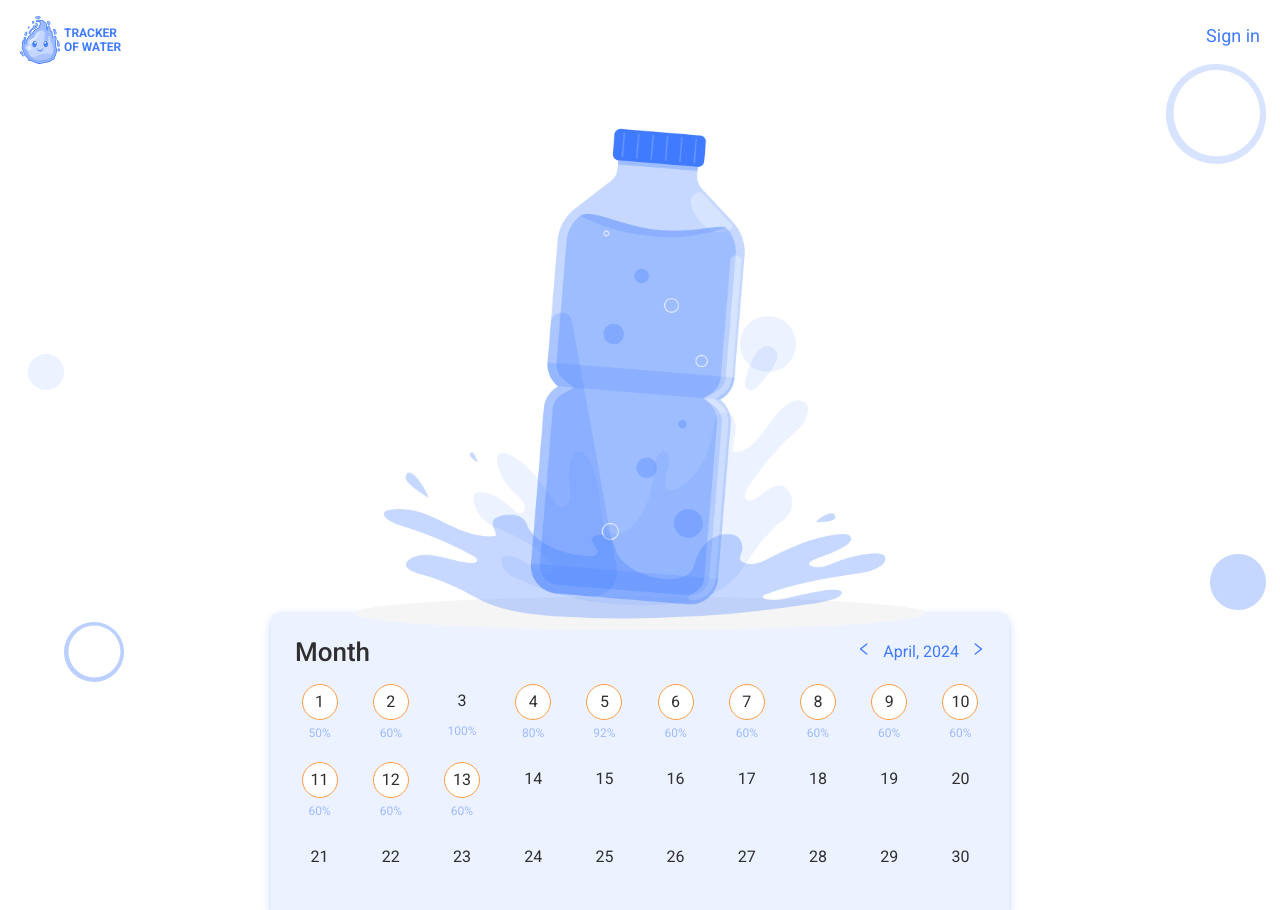
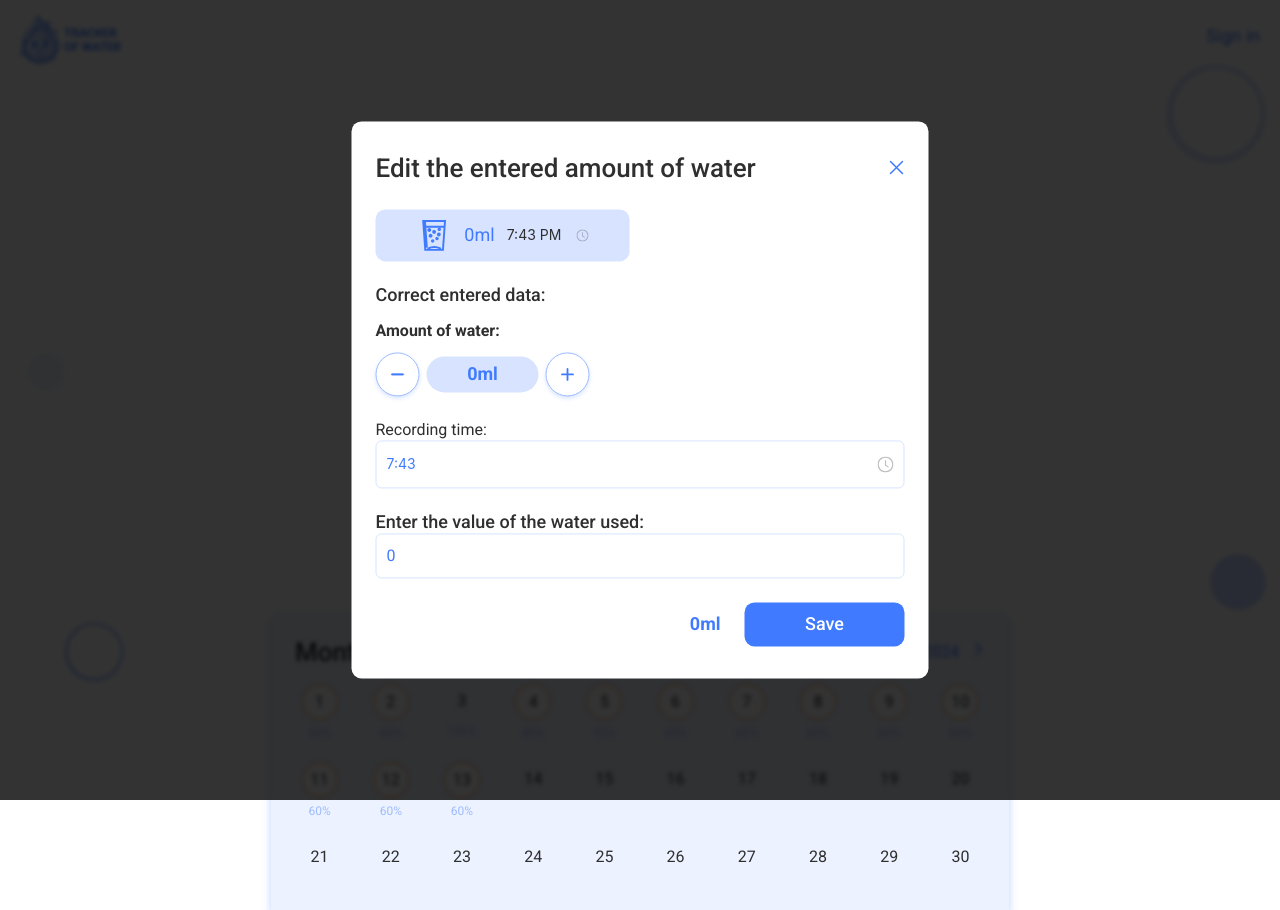
Before and after one commit to Kateryna-Borysenko/water-tracker, a React (Vite) app: page /home in a window 1280 px wide. Built offline with nearby package versions, Linux system fonts and the light colour scheme; no server answers.

Commit message:
addedWater redux

```diff
--- a/src/components/AddWaterModal/AddAndEditWaterCard.jsx
+++ b/src/components/AddWaterModal/AddAndEditWaterCard.jsx
@@ -1,27 +1,46 @@
 import { useState } from 'react';
 import { TimePicker } from 'antd';
 import dayjs from 'dayjs';
+import { useDispatch } from 'react-redux';
+import {
+  apiAddWaterPortion,
+  // apiEditWaterPortion,
+} from '../../redux/water/watersOperations';
+import { setTokenwaterPortionsInstance } from '../../redux/services/waterPortions-api';
 import Subtitle from '../common/Subtitle/Subtitle';
 import Button from '../../uikit/Button/Button';
 import Icons from '../Icons/Icons';
 import s from './AddAndEditWaterCard.module.css';
 
 const AddAndEditWaterCard = ({ isEditable = true }) => {
+  const dispatch = useDispatch();
   const [defaultTime, setDefaultTime] = useState(dayjs());
   const [counter, setCounter] = useState(0);
-  const [typing] = useState(0);
+  // const [typingData] = useState(0);
+  const [time, setTime] = useState(new Date());
   const [isFocus, setIsFocus] = useState(false);
 
-  const handleFocus = () => {
-    setIsFocus(true);
-  };
-  const handleBlur = () => {
-    setIsFocus(false);
+  // const newCounter = counter;
+  // const screenValue = isFocus ? typingData : counter;
+
+  const handleSubmit = e => {
+    e.preventDefault();
+
+    if (!counter) return;
+    const waterVolume = counter;
+    // const superData= new Date().toLocaleTimeString()
+    const date = new Date().toISOString();
+    console.log(waterVolume);
+    setTokenwaterPortionsInstance(
+      'eyJhbGciOiJIUzI1NiIsInR5cCI6IkpXVCJ9.eyJpZCI6IjY2MWQ2MTE2NTkxNTE2ODFmNGVmZTgwNCIsImlhdCI6MTcxMzI3MTA2MiwiZXhwIjoxNzEzMzUzODYyfQ.FLV8XGuDmf6CRghsIqgbcGbI6mOsHLVCvh3fOM4eh_0',
+    );
+    if (!isEditable) {
+      dispatch(apiAddWaterPortion({ waterVolume, date }));
+    }
+    //  dispatch(apiEditWaterPortion({ },));
   };
 
-  const screenValue = isFocus ? typing : counter;
-
-  const handleAmountChange = e => {
+  const handleChangeVolume = e => {
     const { name } = e.currentTarget;
 
     switch (name) {
@@ -40,8 +59,11 @@ const AddAndEditWaterCard = ({ isEditable = true }) => {
     }
   };
 
-  const handleSubmit = e => {
-    e.preventDefault();
+  const handleFocus = () => {
+    setIsFocus(true);
+  };
+  const handleBlur = () => {
+    setIsFocus(false);
   };
 
   const title = isEditable ? 'Edit the entered amount of water' : 'Add water';
@@ -65,33 +87,33 @@ const AddAndEditWaterCard = ({ isEditable = true }) => {
             />
           </div>
         )}
-        <div>
-          <Subtitle title={subtitle} className="addWaterModal" />
-          <h4 className={s.text}>Amount of water:</h4>
+        <Subtitle title={subtitle} className="addWaterModal" />
+        <h4 className={s.text}>Amount of water:</h4>
+
+        <form onSubmit={handleSubmit}>
           <div className={s.btnContainer}>
             <button
               className={s.btn}
               type="button"
               name="decrement"
               aria-label="decrementWater"
-              onClick={handleAmountChange}
+              onClick={handleChangeVolume}
               disabled={counter === 0}
             >
               <Icons className="iconEdit" id={'minus'} fill={'#407bff'} />
             </button>
-            <span className={s.waterAmountValue}>{screenValue}ml</span>
+            <span className={s.waterAmountValue}>{counter}ml</span>
             <button
               type="button"
               name="increment"
               className={s.btn}
               aria-label="incrementWater"
-              onClick={handleAmountChange}
+              onClick={handleChangeVolume}
             >
               <Icons className="iconEdit" id={'plus'} />
             </button>
           </div>
-        </div>
-        <form onSubmit={handleSubmit}>
+
           <label htmlFor="time" className={s.text}>
             Recording time:
           </label>
@@ -114,13 +136,18 @@ const AddAndEditWaterCard = ({ isEditable = true }) => {
             min="1"
             max="5000"
             value={counter}
-            onChange={evt => handleAmountChange(evt)}
+            onChange={evt => handleChangeVolume(evt)}
             onBlur={handleBlur}
             onFocus={handleFocus}
           />
           <div className={s.sreenContainer}>
-            <span className={s.waterAmountSreen}>{screenValue}ml</span>
-            <Button type="submit" title="Save" className="addWaterBtn" />
+            <span className={s.waterAmountSreen}>{counter}ml</span>
+            <Button
+              type="submit"
+              title="Save"
+              className="addWaterBtn"
+              // onClick={handleSavePortion}
+            />
           </div>
         </form>
       </div>
--- a/src/pages/HomePage/HomePage.jsx
+++ b/src/pages/HomePage/HomePage.jsx
@@ -1,6 +1,8 @@
 import Container from '../../components/common/Container/Container';
 import Calendar from '../../components/Calendar/Calendar';
 import Meta from '../../components/common/Meta/Meta';
+import Modal from '../../components/common/Modal/Modal';
+import AddAndEditWaterCard from '../../components/AddWaterModal/AddAndEditWaterCard';
 import bottle from '../../assets/static/image/bottle-home-screen-M-2x.png';
 import s from './HomePage.module.css';
 
@@ -19,6 +21,9 @@ const HomePage = () => {
             </div>
           </div>
         </Container>
+        <Modal>
+          <AddAndEditWaterCard />
+        </Modal>
       </div>
     </>
   );
```
